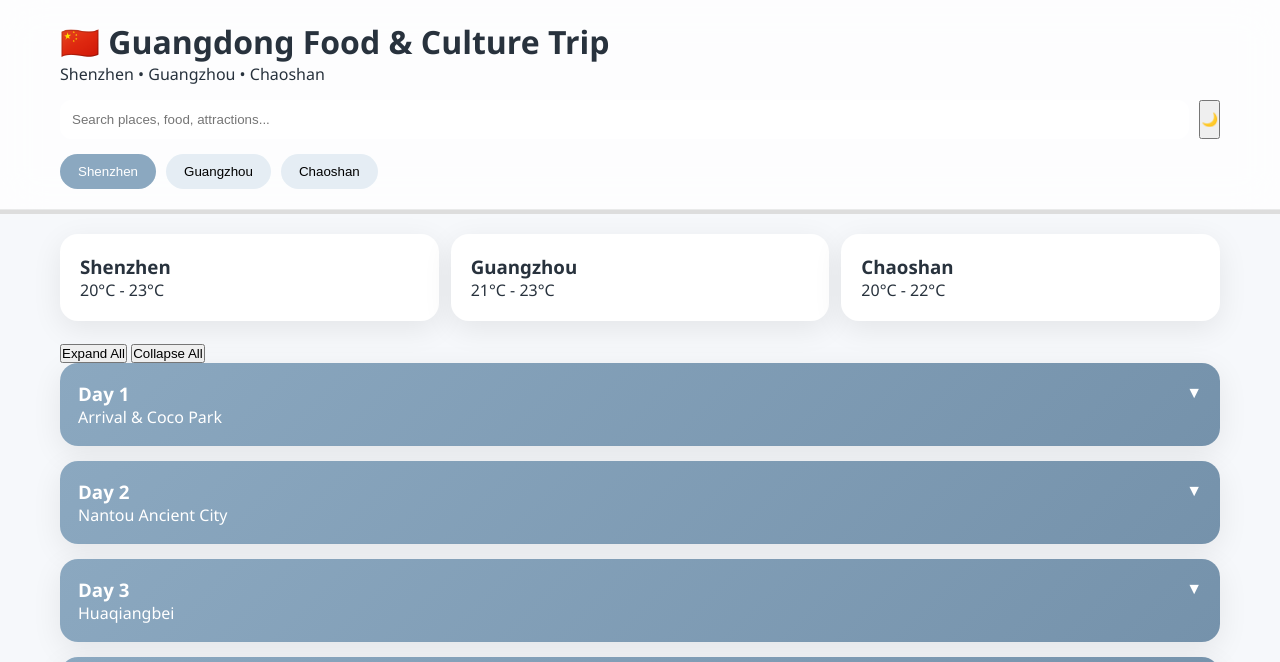
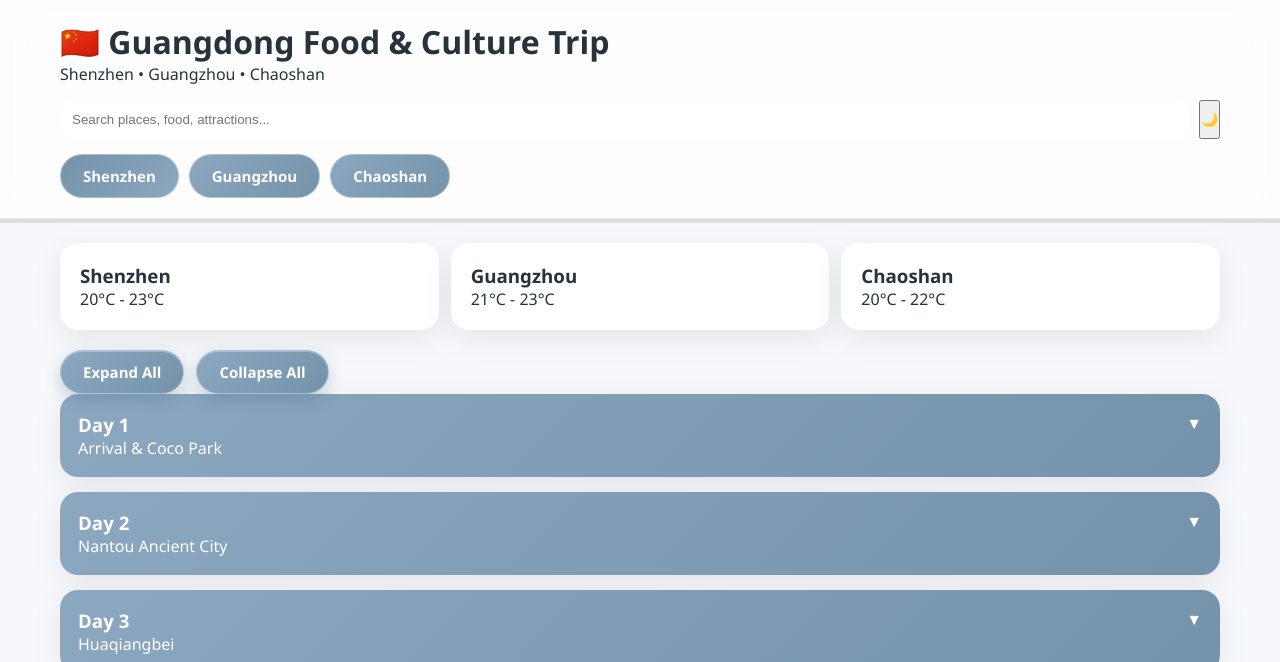
Before and after one commit to joycetiao03/china-trip, a plain HTML site: page index.html in a window 1280 px wide. Shown: the top 662 px of the page. Drawn offline with Linux system fonts and the light colour scheme.

Commit message:
jpudate apsjdaklsd

```diff
--- a/css/style.css
+++ b/css/style.css
@@ -123,24 +123,39 @@ overflow:auto;
 }
 
 .region-btn{
+	border: 1px solid rgba(255, 255, 255, .35);
+	border-radius: 999px;
+	padding: 12px 22px;
+	color: #fff;
+	font: 600 15px/1.2 "Segoe UI", sans-serif;
+	background: linear-gradient(135deg, var(--primary), var(--primary-dark));
+	/* box-shadow: 0 6px 16px rgba(65, 98, 125, .25), inset 0 1px rgba(255, 255, 255, .3); */
+	cursor: pointer;
+	transition: transform .2s ease, box-shadow .2s ease, filter .2s ease;
 
-padding:10px 18px;
+}
 
-border:0;
+.region-btn:hover {
+	transform: translateY(-2px);
+	filter: brightness(1.08);
+	/* box-shadow: 0 10px 22px rgba(65, 98, 125, .32), inset 0 1px rgba(255, 255, 255, .35); */
 
-border-radius:999px;
+}
 
-cursor:pointer;
+.region-btn:active {
+	transform: translateY(0);
 
-background:#e5edf4;
+}
+
+.region-btn:focus-visible {
+	outline: 3px solid var(--primary);
+	outline-offset: 3px;
 
 }
 
 .region-btn.active{
 
-background:var(--primary);
-
-color:white;
+	background: linear-gradient(135deg, var(--primary-dark), var(--primary));
 
 }
 
@@ -391,3 +406,36 @@ grid-template-columns:1fr;
 }
 
 }
+
+.action-bar {
+	display: flex;
+	flex-wrap: wrap;
+	gap: 12px;
+}
+
+.action-bar button {
+	border: 1px solid rgba(255, 255, 255, .35);
+	border-radius: 999px;
+	padding: 12px 22px;
+	color: #fff;
+	font: 600 15px/1.2 "Segoe UI", sans-serif;
+	background: linear-gradient(135deg, var(--primary), var(--primary-dark));
+	box-shadow: 0 6px 16px rgba(65, 98, 125, .25), inset 0 1px rgba(255, 255, 255, .3);
+	cursor: pointer;
+	transition: transform .2s ease, box-shadow .2s ease, filter .2s ease;
+}
+
+.action-bar button:hover {
+	transform: translateY(-2px);
+	filter: brightness(1.08);
+	box-shadow: 0 10px 22px rgba(65, 98, 125, .32), inset 0 1px rgba(255, 255, 255, .35);
+}
+
+.action-bar button:active {
+	transform: translateY(0);
+}
+
+.action-bar button:focus-visible {
+	outline: 3px solid var(--primary);
+	outline-offset: 3px;
+}
--- a/index.html
+++ b/index.html
@@ -7,7 +7,7 @@
         name="viewport"
         content="width=device-width, initial-scale=1.0">
 
-    <title>Guangdong Family Trip</title>
+    <title>Guangdong Family Tri p</title>
 
     <link
         rel="stylesheet"
```
